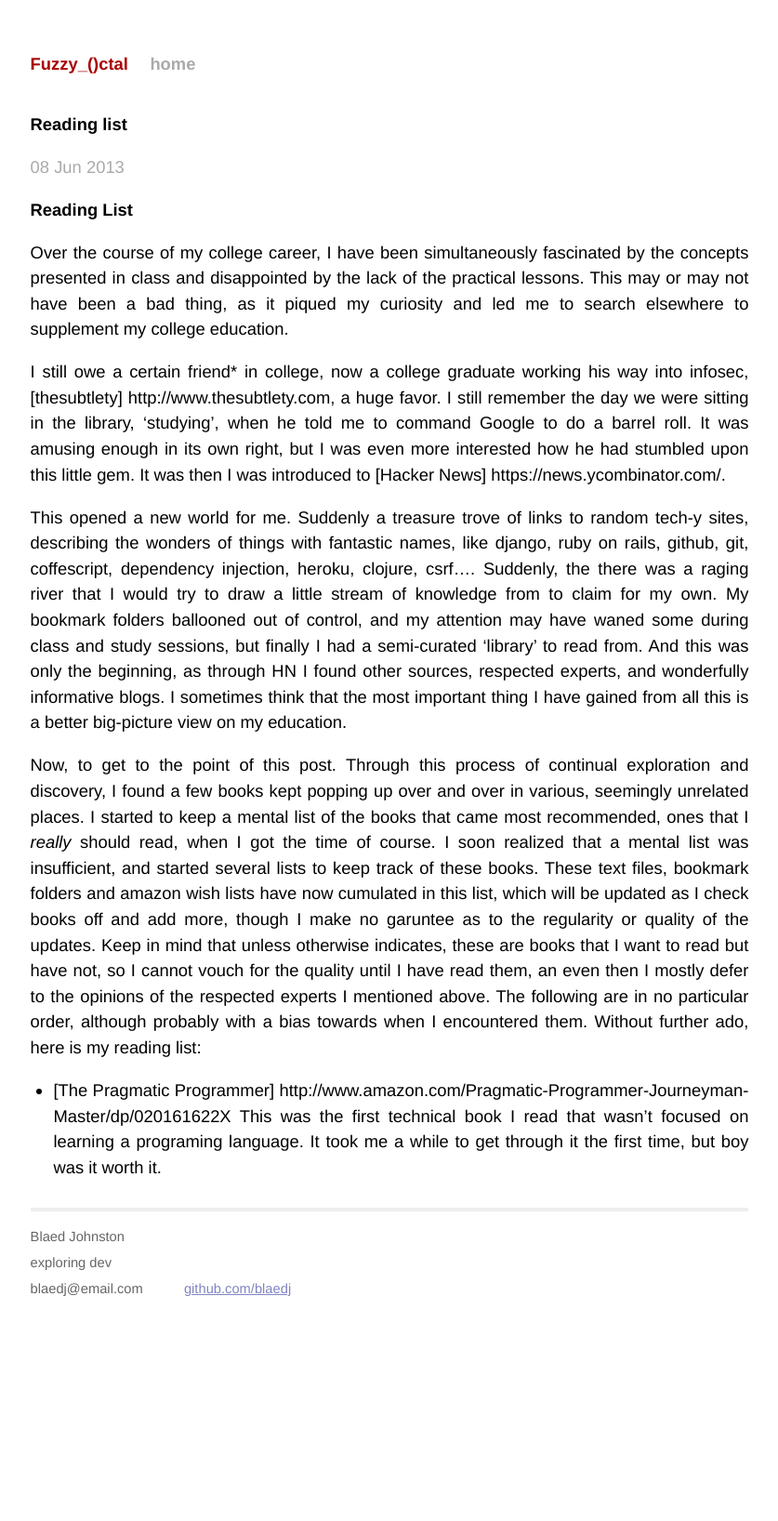
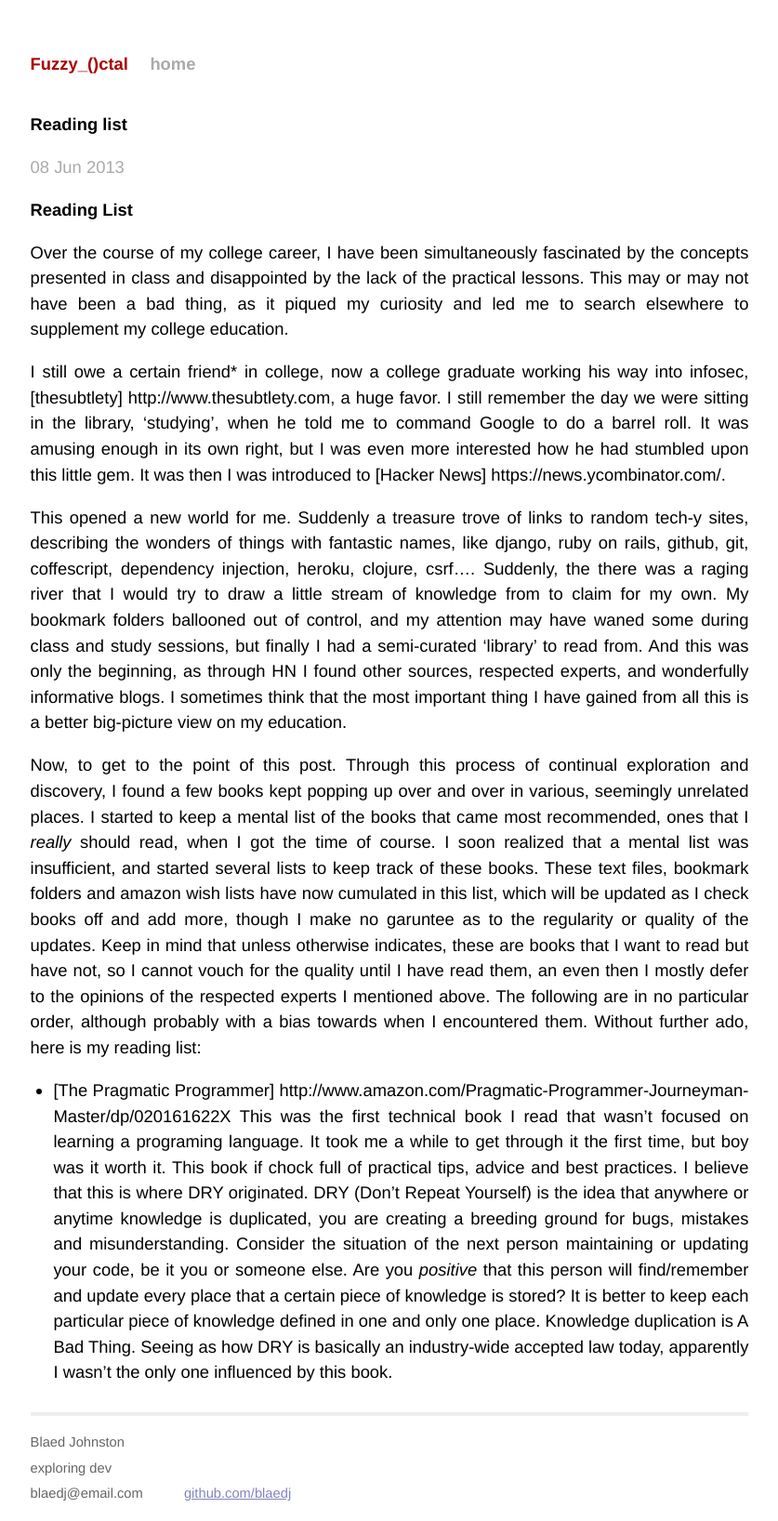
Before and after one commit to blaedj/blaedj.github.io, a Jekyll site: the page built from _posts/2013-06-03-reading-list.markdown, in a window 1280 px wide. Shown: the whole page at 93% size, without its empty margins (221-1058 px from the left). Built offline with Jekyll 4.4.1, drawn with Linux system fonts in a browser that asks for light colours; before the commit the page ends 1415 px from its top, so only the background shows below that.

Commit message:
list item one fleshed out

```diff
--- a/_posts/2013-06-03-reading-list.markdown
+++ b/_posts/2013-06-03-reading-list.markdown
@@ -17,4 +17,5 @@ Suddenly, the there was a raging river that I would try to draw a little stream
 Now, to get to the point of this post. Through this process of continual exploration and discovery, I found a few books kept popping up over and over in various, seemingly unrelated places. I started to keep a mental list of the books that came most recommended, ones that I *really* should read, when I got the time of course. I soon realized that a mental list was insufficient, and started several lists to keep track of these books. These text files, bookmark folders and amazon wish lists have now cumulated in this list, which will be updated as I check books off and add more, though I make no garuntee as to the regularity or quality of the updates. Keep in mind that unless otherwise indicates, these are books that I want to read but have not, so I cannot vouch for the quality until I have read them, an even then I mostly defer to the opinions of the respected experts I mentioned above. The following are in no particular order, although probably with a bias towards when I encountered them. Without further ado, here is my reading list:
 
 * [The Pragmatic Programmer] http://www.amazon.com/Pragmatic-Programmer-Journeyman-Master/dp/020161622X
-    This was the first technical book I read that wasn't focused on learning a programing language. It took me a while to get through it the first time, but boy was it worth it.
+    This was the first technical book I read that wasn't focused on learning a programing language. It took me a while to get through it the first time, but boy was it worth it. This book if chock full of practical tips, advice and best practices.
+    I believe that this is where DRY originated. DRY (Don't Repeat Yourself) is the idea that anywhere or anytime knowledge is duplicated, you are creating a breeding ground for bugs, mistakes and misunderstanding. Consider the situation of the next person maintaining or updating your code, be it you or someone else. Are you *positive* that this person will find/remember and update every place that a certain piece of knowledge is stored? It is better to keep each particular piece of knowledge defined in one and only one place. Knowledge duplication is A Bad Thing. Seeing as how DRY is basically an industry-wide accepted law today, apparently I wasn't the only one influenced by this book.
```
